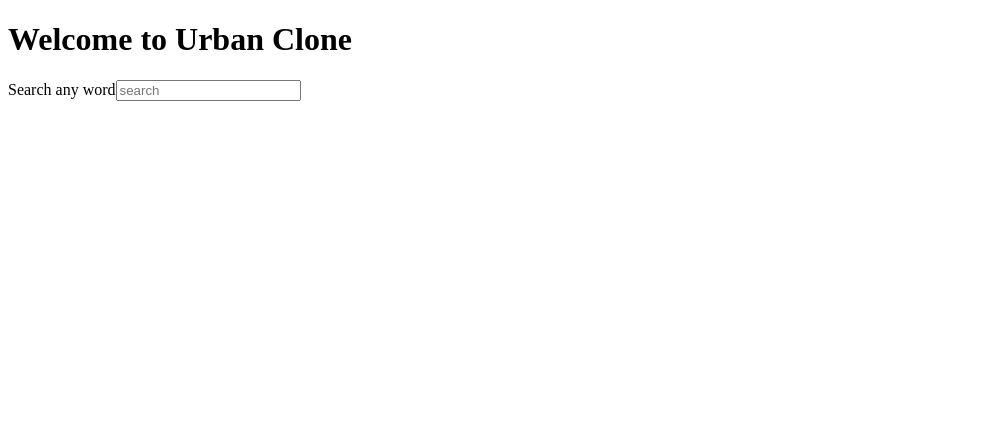
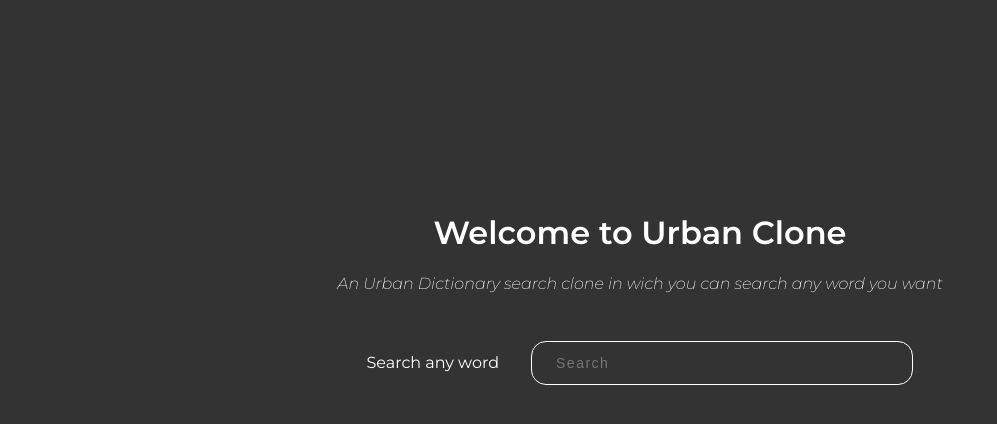
Before and after one commit to fermorelli/urban-clone, a React (Create React App) app: page / in a window 1280 px wide. Shown: the top 424 px of the page, without its empty margins (0-997 px from the left). Built offline with nearby package versions, Linux system fonts and the light colour scheme.

Commit message:
home component done

```diff
--- a/public/index.html
+++ b/public/index.html
@@ -4,6 +4,9 @@
     <meta charset="utf-8" />
     <meta name="viewport" content="width=device-width, initial-scale=1" />
     <meta name="theme-color" content="#000000" />
+    <link rel="preconnect" href="https://fonts.googleapis.com">
+    <link rel="preconnect" href="https://fonts.gstatic.com" crossorigin>
+    <link href="https://fonts.googleapis.com/css2?family=Comfortaa:wght@300;400;500&family=Montserrat:ital,wght@0,200;0,400;0,500;0,600;1,200&display=swap" rel="stylesheet">
     <title>Urban Clone</title>
   </head>
   <body>
--- a/src/index.css
+++ b/src/index.css
@@ -1,10 +1,10 @@
 body {
   margin: 0;
-  font-family: -apple-system, BlinkMacSystemFont, 'Segoe UI', 'Roboto', 'Oxygen',
-    'Ubuntu', 'Cantarell', 'Fira Sans', 'Droid Sans', 'Helvetica Neue',
-    sans-serif;
+  font-family: 'Comfortaa', cursive;
+  font-family: 'Montserrat', sans-serif;
   -webkit-font-smoothing: antialiased;
   -moz-osx-font-smoothing: grayscale;
+  background-color: #333;
 }
 
 code {
--- a/src/index.js
+++ b/src/index.js
@@ -2,6 +2,7 @@
 import ReactDOM from 'react-dom/client';
 import { BrowserRouter } from 'react-router-dom';
 import App from './App';
+import './index.css';
 
 const root = ReactDOM.createRoot(document.getElementById('root'));
 root.render(
--- a/src/pages/home/Home.jsx
+++ b/src/pages/home/Home.jsx
@@ -1,5 +1,6 @@
 import { useNavigate } from 'react-router-dom';
 import { useState } from 'react';
+import './home.css';
 
 const Home = () => {
     const navigate = useNavigate();
@@ -11,13 +12,20 @@
     };
 
     return(
-        <>
+        <div className='app'>
+            <div>
+                <div className="titles">
                     <h1>Welcome to Urban Clone</h1>
+                    <span>An Urban Dictionary search clone in wich you can search any word you want</span>
+                </div>
                 <form onSubmit={handleSubmit}>
+                    <div className='fields'>
                         <label htmlFor="search-term">Search any word</label>
                         <input name="search-field" autoComplete="off" id="search-field" placeholder="search" type="search" value={searchTerm} onChange={(e) => { setSearchTerm(e.target.value); }} />
+                    </div>
                 </form>
-        </>
+            </div>
+        </div>
     )
 }
 
--- /dev/null
+++ b/src/pages/home/home.css
@@ -0,0 +1,63 @@
+.app {
+    position: relative;
+    top: 10rem;
+    color: white;
+    padding: 1rem;
+    display: flex;
+    flex-direction: column;
+    justify-items: center;
+    align-items: center;
+}
+
+.titles {
+    display: flex;
+    flex-direction: column;
+    align-items: center;
+    padding: 1rem;
+    margin-bottom: 2rem;
+}
+
+.titles span{
+    font-style: italic;
+}
+
+.fields {
+    display: flex;
+    gap: 2rem;
+    justify-content: center;
+    align-items: center;
+}
+
+#search-field {
+    width: 60%;
+    padding: 12px 24px;
+    background-color: transparent;
+    transition: transform 250ms ease-in-out;
+    font-size: 14px;
+    line-height: 18px;
+    color: white;
+    background-color: transparent;
+    background-repeat: no-repeat;
+    background-size: 18px 18px;
+    background-position: 95% center;
+    border-radius: 15px;
+    border: 1px solid white;
+    transition: all 250ms ease-in-out;
+    backface-visibility: hidden;
+    transform-style: preserve-3d;
+}
+
+#search-field:focus, #search-field:hover {
+    padding: 12px 0;
+    outline: 0;
+    border: 1px solid transparent;
+    border-bottom: 1px solid white;
+    border-radius: 0;
+    background-position: 100% center;
+}
+
+#search-field::placeholder {
+    color: color(#575756 a(0.8));
+    text-transform: capitalize;
+    letter-spacing: 1.5px;
+}
```
Lines whose indentation alone changed are shown as unchanged.
